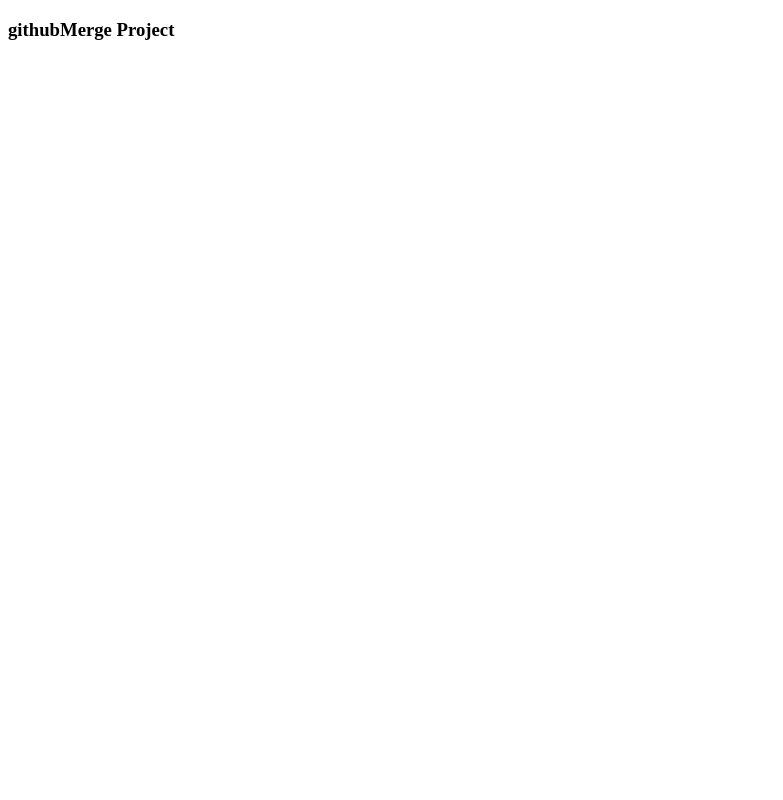
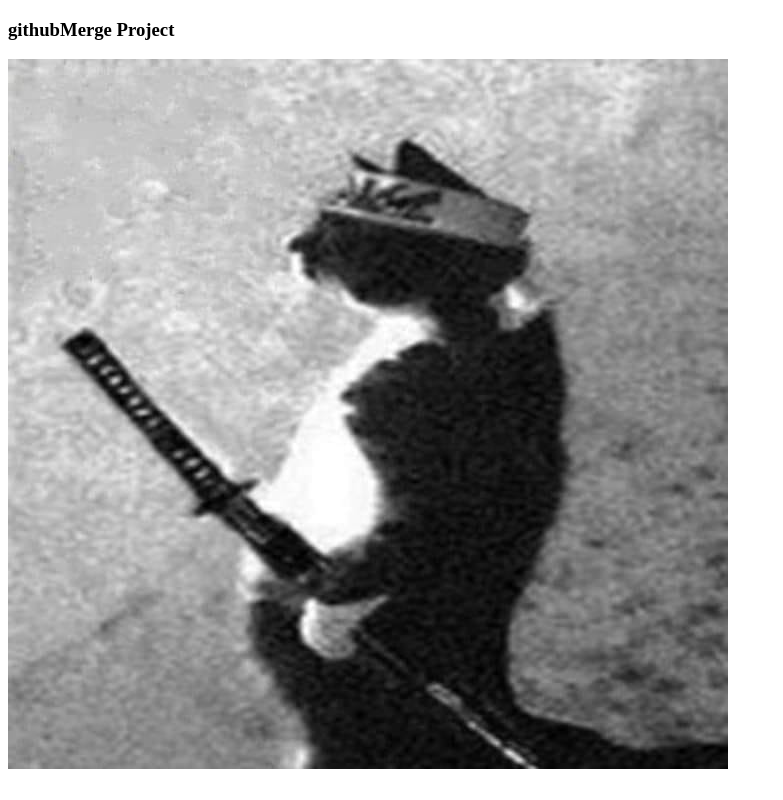
Before and after one commit to mahdirkabir/githubMerge, a plain HTML site: page index.html in a window 1280 px wide. Shown: the whole page, without its empty margins (0-783 px from the left). Drawn offline with Linux system fonts and the light colour scheme.

Commit message:
picadded

```diff
--- a/index.html
+++ b/index.html
@@ -8,6 +8,6 @@
 </head>
 <body>
     <h3>githubMerge Project</h3>
-    <img src="" alt="">
+    <img src="samurai.jpg" alt="">
 </body>
 </html>
```
